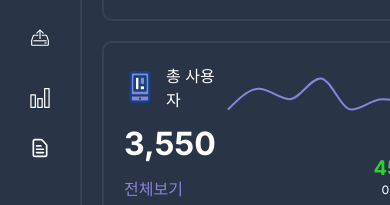
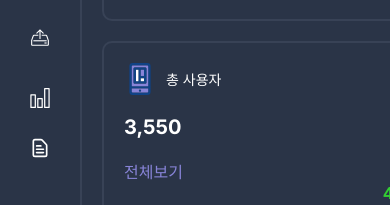
Before and after one commit to amh6281/Dashboard, a React (Vite) app: page / in a window 390 px wide. Shown: the part 639-844 px from the top of the page. Built offline with nearby package versions, Linux system fonts and the light colour scheme.

Commit message:
ChartBox 반응형 적용 2023.07.31

```diff
--- a/src/components/chart/chartBox/chartBox.scss
+++ b/src/components/chart/chartBox/chartBox.scss
@@ -1,6 +1,12 @@
+@import "../../../styles/responsive.scss";
+
 .chartBox {
   display: flex;
   height: 100%;
+
+  @include md {
+    flex-direction: column;
+  }
 
   .boxInfo {
     flex: 1;
@@ -8,10 +14,24 @@
     flex-direction: column;
     justify-content: space-between;
 
+    @include md {
+      gap: 20px;
+    }
+
     .title {
       display: flex;
       align-items: center;
       gap: 10px;
+
+      @include xxl {
+        font-size: 14px;
+      }
+    }
+
+    h1 {
+      @include xxl {
+        font-size: 20px;
+      }
     }
   }
 
@@ -34,6 +54,10 @@
       .percentage {
         font-weight: bold;
         font-size: 20px;
+
+        @include xxl {
+          font-size: 16px;
+        }
       }
 
       .duration {
```
